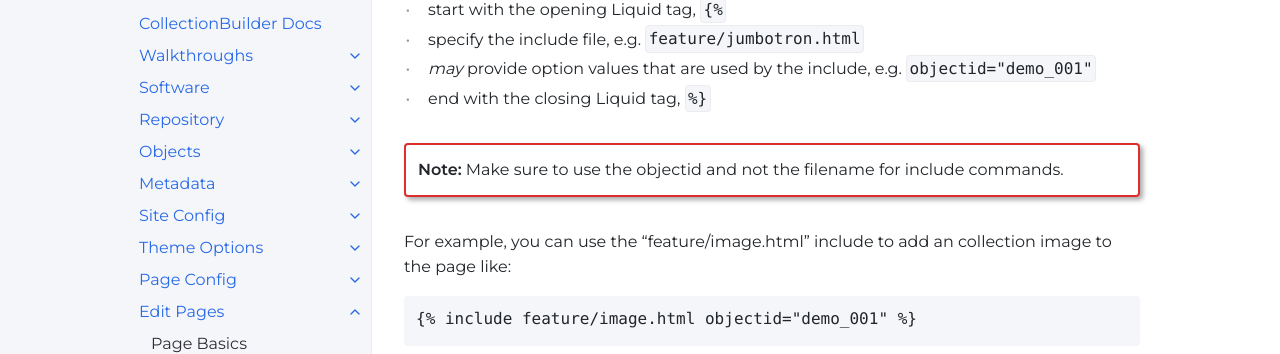
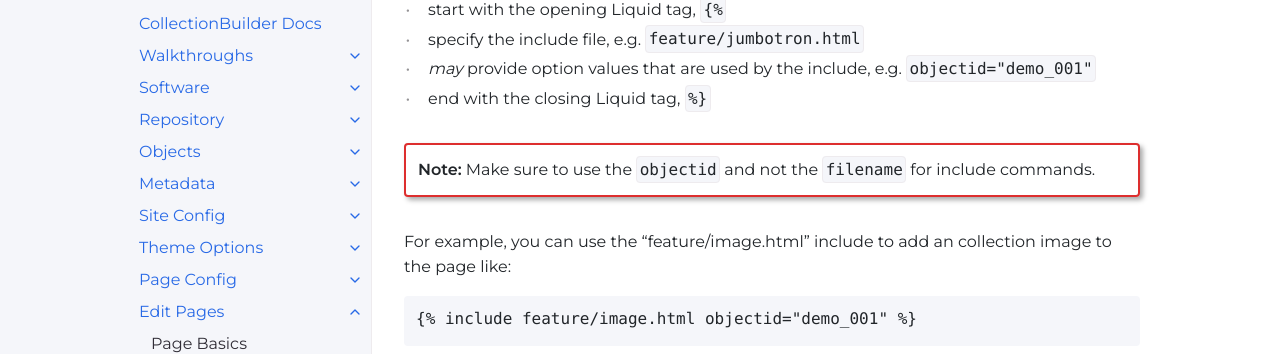
Before and after one commit to CollectionBuilder/cb-docs, a Jekyll site: the page built from docs/pages/features.md, in a window 1280 px wide and 900 px high, scrolled down 566 px. Shown: the part 100-454 px from the top of the window. Built offline with Jekyll 4.4.1, drawn with Linux system fonts in a browser that asks for light colours; comment, search, counter and statistics services are not loaded.

Commit message:
Edit alert text

```diff
--- a/docs/pages/features.md
+++ b/docs/pages/features.md
@@ -26,7 +26,7 @@ All include commands:
 - end with the closing Liquid tag, `{% raw %}%}{% endraw %}`
 
 {:.alert .alert-red}
-**Note:** Make sure to use the objectid and not the filename for include commands.
+**Note:** Make sure to use the `objectid` and not the `filename` for include commands.
 
 For example, you can use the "feature/image.html" include to add an collection image to the page like:
 
```
